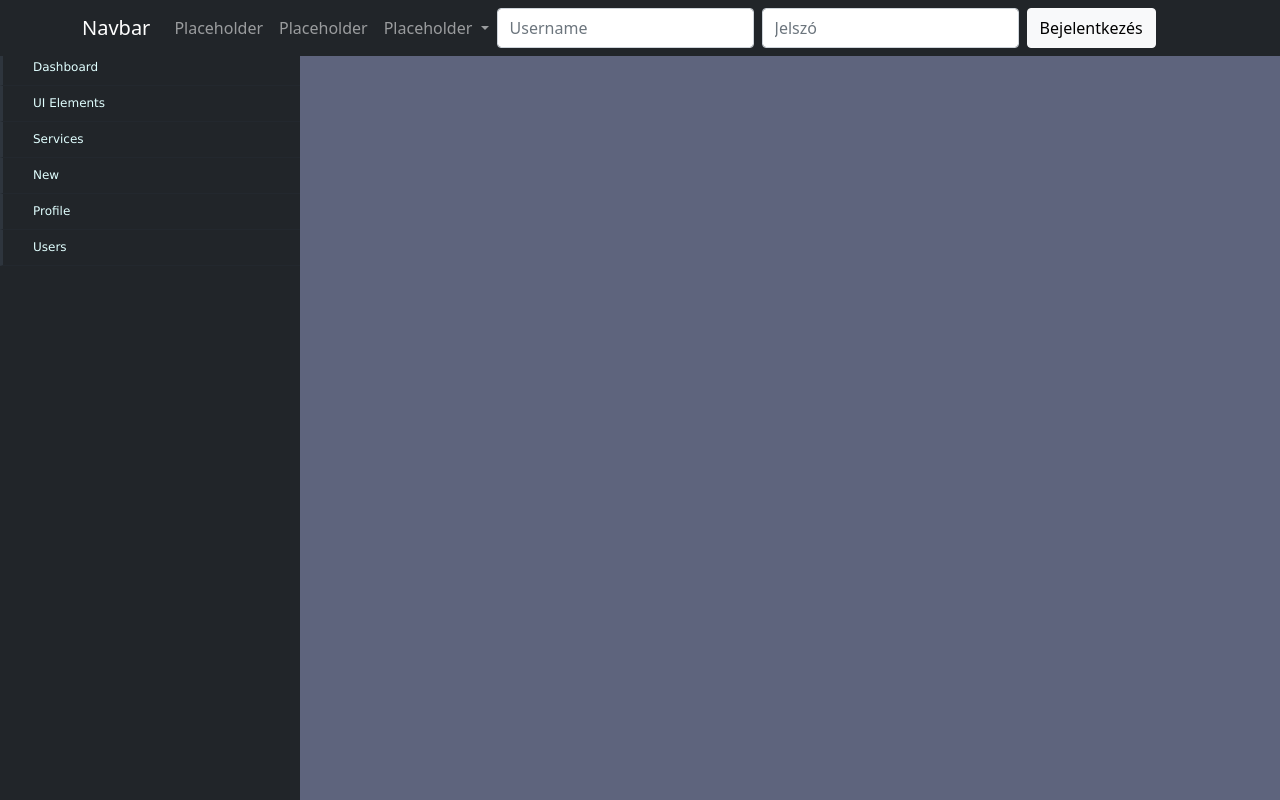
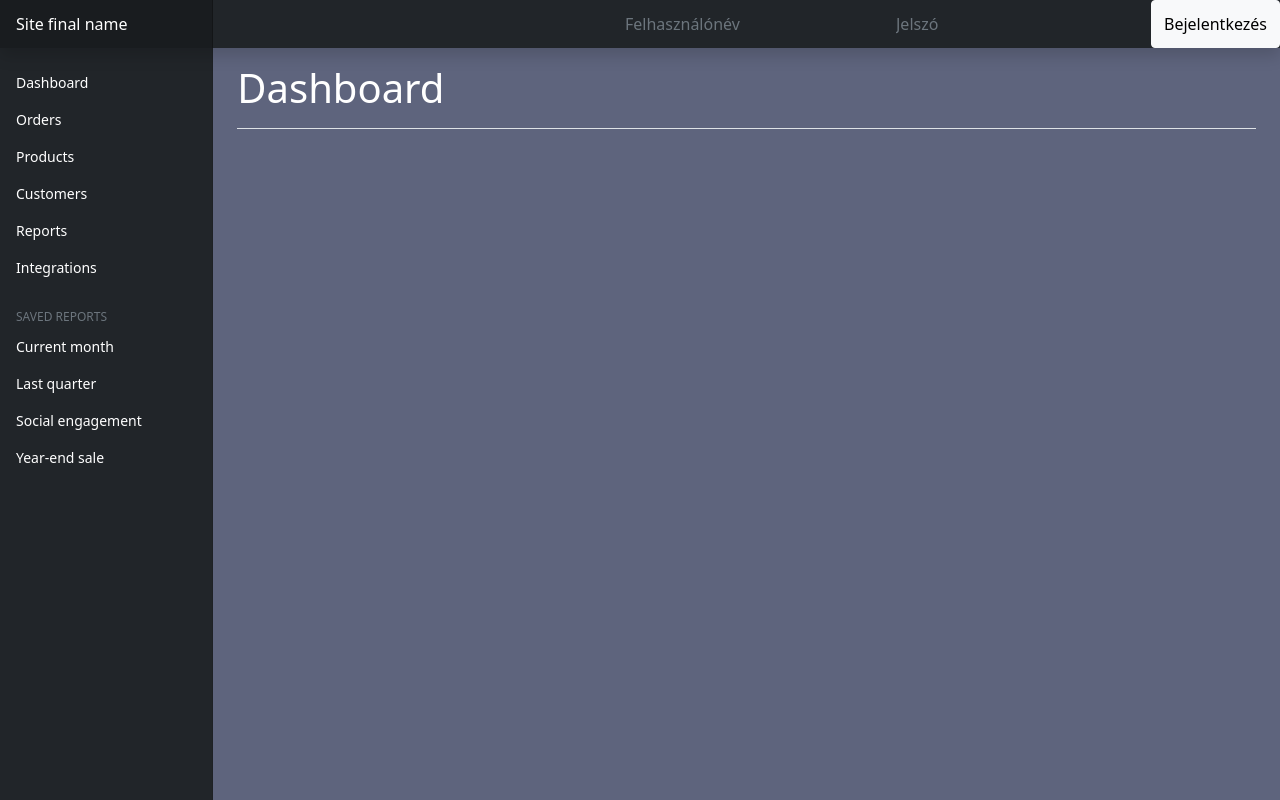
Before and after one commit to SzenasiLevente/ProjektOKJ, a PHP site: page / in a window 1280 px wide. Run offline with PHP 8.4, Linux system fonts and the light colour scheme.

Commit message:
Full-on interface overhaul
replaced menu and navbar

```diff
--- /dev/null
+++ b/CSS/boot.css
@@ -0,0 +1,126 @@
+body {
+    font-size: .875rem;
+    margin: 0px;
+    padding: 0px;
+    background-color: #5e647d !important;
+}
+
+.feather {
+    width: 16px;
+    height: 16px;
+    vertical-align: text-bottom;
+}
+
+
+/*
+   * Sidebar
+   */
+
+.sidebar {
+    position: fixed;
+    top: 0;
+    /* rtl:raw:
+    right: 0;
+    */
+    bottom: 0;
+    /* rtl:remove */
+    left: 0;
+    z-index: 100;
+    /* Behind the navbar */
+    padding: 48px 0 0;
+    /* Height of navbar */
+    box-shadow: inset -1px 0 0 rgba(0, 0, 0, .1);
+}
+
+@media (max-width: 767.98px) {
+    .sidebar {
+        top: 5rem;
+    }
+}
+
+.sidebar-sticky {
+    position: relative;
+    top: 0;
+    height: calc(100vh - 48px);
+    padding-top: .5rem;
+    overflow-x: hidden;
+    overflow-y: auto;
+    /* Scrollable contents if viewport is shorter than content. */
+}
+
+.sidebar .nav-link {
+    font-weight: 500;
+    color: #fff;
+}
+
+.sidebar .nav-link .feather {
+    margin-right: 4px;
+    color: #727272;
+}
+
+.sidebar .nav-link.active {
+    color: #2470dc;
+}
+
+.sidebar .nav-link:hover .feather,
+.sidebar .nav-link.active .feather {
+    color: inherit;
+}
+
+.sidebar-heading {
+    font-size: .75rem;
+    text-transform: uppercase;
+}
+
+ul.nav a:hover {
+    color: #2470dc !important;
+}
+
+
+/*
+   * Navbar
+   */
+
+.navbar-brand {
+    padding-top: .75rem;
+    padding-bottom: .75rem;
+    font-size: 1rem;
+    background-color: rgba(0, 0, 0, .25);
+    box-shadow: inset -1px 0 0 rgba(0, 0, 0, .25);
+}
+
+.navbar .navbar-toggler {
+    top: .25rem;
+    right: 1rem;
+}
+
+.navbar .form-control {
+    padding: .75rem 1rem;
+    border-width: 0;
+    border-radius: 0;
+}
+
+.form-control-dark {
+    color: #fff;
+    background-color: rgba(255, 255, 255, .1);
+    border-color: rgba(255, 255, 255, .1);
+}
+
+.form-control-dark:focus {
+    border-color: transparent;
+    box-shadow: 0 0 0 3px rgba(255, 255, 255, .25);
+}
+
+.bd-placeholder-img {
+    font-size: 1.125rem;
+    text-anchor: middle;
+    -webkit-user-select: none;
+    -moz-user-select: none;
+    user-select: none;
+}
+
+@media (min-width: 768px) {
+    .bd-placeholder-img-lg {
+        font-size: 3.5rem;
+    }
+}
--- a/CSS/general.css
+++ /dev/null
@@ -1,154 +0,0 @@
-.nav-side-menu {
-    overflow: auto;
-    font-family: verdana;
-    font-size: 12px;
-    font-weight: 200;
-    background-color: #212529;
-    position: fixed;
-    top: 0px;
-    width: 300px;
-    height: 100%;
-    color: #e1ffff;
-}
-
-.nav-side-menu .brand {
-    background-color: #23282e;
-    line-height: 50px;
-    display: block;
-    text-align: center;
-    font-size: 14px;
-}
-
-.nav-side-menu .toggle-btn {
-    display: none;
-}
-
-.nav-side-menu ul,
-.nav-side-menu li {
-    list-style: none;
-    padding: 0px;
-    margin: 0px;
-    line-height: 35px;
-    cursor: pointer;
-}
-
-.nav-side-menu ul :not(collapsed) .arrow:before,
-.nav-side-menu li :not(collapsed) .arrow:before {
-    font-family: FontAwesome;
-    content: "\f078";
-    display: inline-block;
-    padding-left: 10px;
-    padding-right: 10px;
-    vertical-align: middle;
-    float: right;
-}
-
-.nav-side-menu ul .active,
-.nav-side-menu li .active {
-    border-left: 3px solid #d19b3d;
-    background-color: #4f5b69;
-}
-
-.nav-side-menu ul .sub-menu li.active,
-.nav-side-menu li .sub-menu li.active {
-    color: #d19b3d;
-}
-
-.nav-side-menu ul .sub-menu li.active a,
-.nav-side-menu li .sub-menu li.active a {
-    color: #d19b3d;
-}
-
-.nav-side-menu ul .sub-menu li,
-.nav-side-menu li .sub-menu li {
-    background-color: #181c20;
-    border: none;
-    line-height: 28px;
-    border-bottom: 1px solid #23282e;
-    margin-left: 0px;
-}
-
-.nav-side-menu ul .sub-menu li:hover,
-.nav-side-menu li .sub-menu li:hover {
-    background-color: #020203;
-}
-
-.nav-side-menu ul .sub-menu li:before,
-.nav-side-menu li .sub-menu li:before {
-    font-family: FontAwesome;
-    content: "\f105";
-    display: inline-block;
-    padding-left: 10px;
-    padding-right: 10px;
-    vertical-align: middle;
-}
-
-.nav-side-menu li {
-    padding-left: 0px;
-    border-left: 3px solid #2e353d;
-    border-bottom: 1px solid #23282e;
-}
-
-.nav-side-menu li a {
-    text-decoration: none;
-    color: #e1ffff;
-}
-
-.nav-side-menu li a i {
-    padding-left: 10px;
-    width: 20px;
-    padding-right: 20px;
-}
-
-.nav-side-menu li:hover {
-    border-left: 3px solid #d19b3d;
-    background-color: #4f5b69;
-    -webkit-transition: all 1s ease;
-    -moz-transition: all 1s ease;
-    -o-transition: all 1s ease;
-    -ms-transition: all 1s ease;
-    transition: all 1s ease;
-}
-
-@media (max-width: 767px) {
-    .nav-side-menu {
-        position: relative;
-        width: 100%;
-        margin-bottom: 10px;
-    }
-    .nav-side-menu .toggle-btn {
-        display: block;
-        cursor: pointer;
-        position: absolute;
-        right: 10px;
-        top: 10px;
-        z-index: 10 !important;
-        padding: 3px;
-        background-color: #ffffff;
-        color: #000;
-        width: 40px;
-        text-align: center;
-    }
-    .brand {
-        text-align: left !important;
-        font-size: 22px;
-        padding-left: 20px;
-        line-height: 50px !important;
-    }
-}
-
-@media (min-width: 767px) {
-    .nav-side-menu .menu-list .menu-content {
-        display: block;
-    }
-}
-
-body {
-    margin: 0px;
-    padding: 0px;
-    background-color: #5e647d !important;
-}
-
-navbar {
-    font-family: sans-serif !important;
-}
--- a/index.php
+++ b/index.php
@@ -1,117 +1,119 @@
-<!DOCTYPE html>
-<html lang="en">
+
+<!doctype html>
+<html lang="hu">
   <head>
-    <meta charset="UTF-8">
-    <meta http-equiv="X-UA-Compatible" content="IE=edge">
-    <meta name="viewport" content="width=device-width, initial-scale=1.0">
-    <!-- Needed links -->
-    <link rel="stylesheet" href="CSS/general.css">
-    <!-- Links end -->
-    <!-- Bootstrap -->
+    <meta charset="utf-8">
+    <meta name="viewport" content="width=device-width, initial-scale=1">
+    <title>Template</title>
     <link href="https://cdn.jsdelivr.net/npm/bootstrap@5.0.2/dist/css/bootstrap.min.css" rel="stylesheet" integrity="sha384-EVSTQN3/azprG1Anm3QDgpJLIm9Nao0Yz1ztcQTwFspd3yD65VohhpuuCOmLASjC" crossorigin="anonymous">
     <script src="https://cdn.jsdelivr.net/npm/bootstrap@5.0.2/dist/js/bootstrap.bundle.min.js" integrity="sha384-MrcW6ZMFYlzcLA8Nl+NtUVF0sA7MsXsP1UyJoMp4YLEuNSfAP+JcXn/tWtIaxVXM" crossorigin="anonymous"></script>
     <script src="https://code.jquery.com/jquery-3.3.1.slim.min.js" integrity="sha384-q8i/X+965DzO0rT7abK41JStQIAqVgRVzpbzo5smXKp4YfRvH+8abtTE1Pi6jizo" crossorigin="anonymous"></script>
-    <script src="https://stackpath.bootstrapcdn.com/bootstrap/4.3.1/js/bootstrap.min.js" integrity="sha384-JjSmVgyd0p3pXB1rRibZUAYoIIy6OrQ6VrjIEaFf/nJGzIxFDsf4x0xIM+B07jRM" crossorigin="anonymous"></script>
-    <!-- Bootstrap end -->
-    <title>Placeholder Main site</title>
+    <link rel="stylesheet" href="CSS/boot.css">
   </head>
   <body>
-<div class="nav-side-menu bg-dark">
-    <div class="brand">Placeholder so the website looks nice:)</div>
-    <i class="fa fa-bars fa-2x toggle-btn" data-toggle="collapse" data-target="#menu-content"></i>
 
-        <div class="menu-list">
+<header class="navbar navbar-dark sticky-top bg-dark flex-md-nowrap p-0 shadow">
+  <a class="navbar-brand col-md-3 col-lg-2 me-0 px-3" href="#">Site final name</a>
+  <button class="navbar-toggler position-absolute d-md-none collapsed" type="button" data-bs-toggle="collapse" data-bs-target="#sidebarMenu" aria-controls="sidebarMenu" aria-expanded="false" aria-label="Toggle navigation">
+    <span class="navbar-toggler-icon"></span>
+  </button>
 
-            <ul id="menu-content" class="menu-content collapse out">
-                <li>
-                  <a href="#">
-                  <i class="fa fa-dashboard fa-lg"></i> Dashboard
+  <div class="navbar-nav">
+    <div class="nav-item text-nowrap">
+    <form class="d-flex" method="POST">
+        <input class="form-control me-2 bg-dark" type="text" placeholder="Felhasználónév" name="inUsername">
+        <input class="form-control me-2 bg-dark" type="password" placeholder="Jelszó" name="inPass">
+        <button class="btn btn-light" type="submit" name="submit">Bejelentkezés</button>
+     </form>
+    </div>
+  </div>
+</header>
+
+<div class="container-fluid">
+  <div class="row">
+    <nav id="sidebarMenu" class="col-md-3 col-lg-2 d-md-block bg-dark sidebar collapse">
+      <div class="position-sticky pt-3">
+        <ul class="nav flex-column">
+          <li class="nav-item">
+            <a class="nav-link" aria-current="page" href="#">
+              <span data-feather="home"></span>
+              Dashboard
             </a>
           </li>
-
-                <li  data-toggle="collapse" data-target="#products" class="collapsed">
-                  <a href="#"><i class="fa fa-gift fa-lg"></i> UI Elements <span class="arrow"></span></a>
+          <li class="nav-item">
+            <a class="nav-link" href="#">
+              <span data-feather="file"></span>
+              Orders
+            </a>
           </li>
-                <ul class="sub-menu collapse" id="products">
-                    <li class="active"><a href="#">CSS3 Animation</a></li>
-                    <li><a href="#">General</a></li>
-                    <li><a href="#">Buttons</a></li>
-                    <li><a href="#">Tabs & Accordions</a></li>
-                    <li><a href="#">Typography</a></li>
-                    <li><a href="#">FontAwesome</a></li>
-                    <li><a href="#">Slider</a></li>
-                    <li><a href="#">Panels</a></li>
-                    <li><a href="#">Widgets</a></li>
-                    <li><a href="#">Bootstrap Model</a></li>
+          <li class="nav-item">
+            <a class="nav-link" href="#">
+              <span data-feather="shopping-cart"></span>
+              Products
+            </a>
+          </li>
+          <li class="nav-item">
+            <a class="nav-link" href="#">
+              <span data-feather="users"></span>
+              Customers
+            </a>
+          </li>
+          <li class="nav-item">
+            <a class="nav-link" href="#">
+              <span data-feather="bar-chart-2"></span>
+              Reports
+            </a>
+          </li>
+          <li class="nav-item">
+            <a class="nav-link" href="#">
+              <span data-feather="layers"></span>
+              Integrations
+            </a>
+          </li>
         </ul>
 
-
-                <li data-toggle="collapse" data-target="#service" class="collapsed">
-                  <a href="#"><i class="fa fa-globe fa-lg"></i> Services <span class="arrow"></span></a>
-                </li>
-                <ul class="sub-menu collapse" id="service">
-                  <li>New Service 1</li>
-                  <li>New Service 2</li>
-                  <li>New Service 3</li>
-                </ul>
-
-
-                <li data-toggle="collapse" data-target="#new" class="collapsed">
-                  <a href="#"><i class="fa fa-car fa-lg"></i> New <span class="arrow"></span></a>
-                </li>
-                <ul class="sub-menu collapse" id="new">
-                  <li>New New 1</li>
-                  <li>New New 2</li>
-                  <li>New New 3</li>
-                </ul>
-
-
-                 <li>
-                  <a href="#">
-                  <i class="fa fa-user fa-lg"></i> Profile
+        <h6 class="sidebar-heading d-flex justify-content-between align-items-center px-3 mt-4 mb-1 text-muted">
+          <span>Saved reports</span>
+          <a class="link-secondary" href="#" aria-label="Add a new report">
+            <span data-feather="plus-circle"></span>
+          </a>
+        </h6>
+        <ul class="nav flex-column mb-2">
+          <li class="nav-item">
+            <a class="nav-link" href="#">
+              <span data-feather="file-text"></span>
+              Current month
             </a>
           </li>
-
-                 <li>
-                  <a href="#">
-                  <i class="fa fa-users fa-lg"></i> Users
+          <li class="nav-item">
+            <a class="nav-link" href="#">
+              <span data-feather="file-text"></span>
+              Last quarter
+            </a>
+          </li>
+          <li class="nav-item">
+            <a class="nav-link" href="#">
+              <span data-feather="file-text"></span>
+              Social engagement
+            </a>
+          </li>
+          <li class="nav-item">
+            <a class="nav-link" href="#">
+              <span data-feather="file-text"></span>
+              Year-end sale
             </a>
           </li>
         </ul>
       </div>
+    </nav>
+
+    <main class="col-md-9 ms-sm-auto col-lg-10 px-md-4">
+      <div class="d-flex justify-content-between flex-wrap flex-md-nowrap align-items-center pt-3 pb-2 mb-3 border-bottom">
+        <h1 class="h1 text-white">Dashboard</h1>
       </div>
-
-<nav class="navbar navbar-expand-lg navbar-dark bg-dark">
-  <div class="container">
-  <a class="navbar-brand" href="#">Navbar</a>
-            <button class="navbar-toggler" type="button" data-bs-toggle="collapse" data-bs-target="#navbarNavDropdown" aria-controls="navbarNavDropdown" aria-expanded="false" aria-label="Toggle navigation">
-                <span class="navbar-toggler-icon"></span>
-            </button>
-            <div class="collapse navbar-collapse" id="navbarNavDropdown">
-                 <ul class="navbar-nav">
-                        <li class="nav-item">
-                            <a class="nav-link" aria-current="page" href="index.php">Placeholder</a>
-                        </li>
-                        <li class="nav-item">
-                            <a class="nav-link" href="">Placeholder</a>
-                        </li>
-                        <li class="nav-item dropdown">
-                            <a class="nav-link dropdown-toggle" href="#" id="navbarDropdownMenuLink" role="button" data-bs-toggle="dropdown" aria-expanded="false">
-                            Placeholder
-                            </a>
-                            <ul class="dropdown-menu" aria-labelledby="navbarDropdownMenuLink">
-                                <li><a class="dropdown-item" href="#">Placeholder</a></li>
-                                <li><a class="dropdown-item" href="#">Placeholder</a></li>
-                            </ul>
-                        </li>
-                        <form class="d-flex" method="POST">
-                              <input class="form-control me-2" type="text" placeholder="Username" name="inUsername">
-                              <input class="form-control me-2" type="password" placeholder="Jelszó" name="inPass">
-                              <button class="btn btn-light" type="submit" name="submit">Bejelentkezés</button>
-                        </form>
-                    </ul>
+    </main>
   </div>
-</nav>
+</div>
 
 
   </body>
```
Lines whose indentation alone changed are shown as unchanged.
